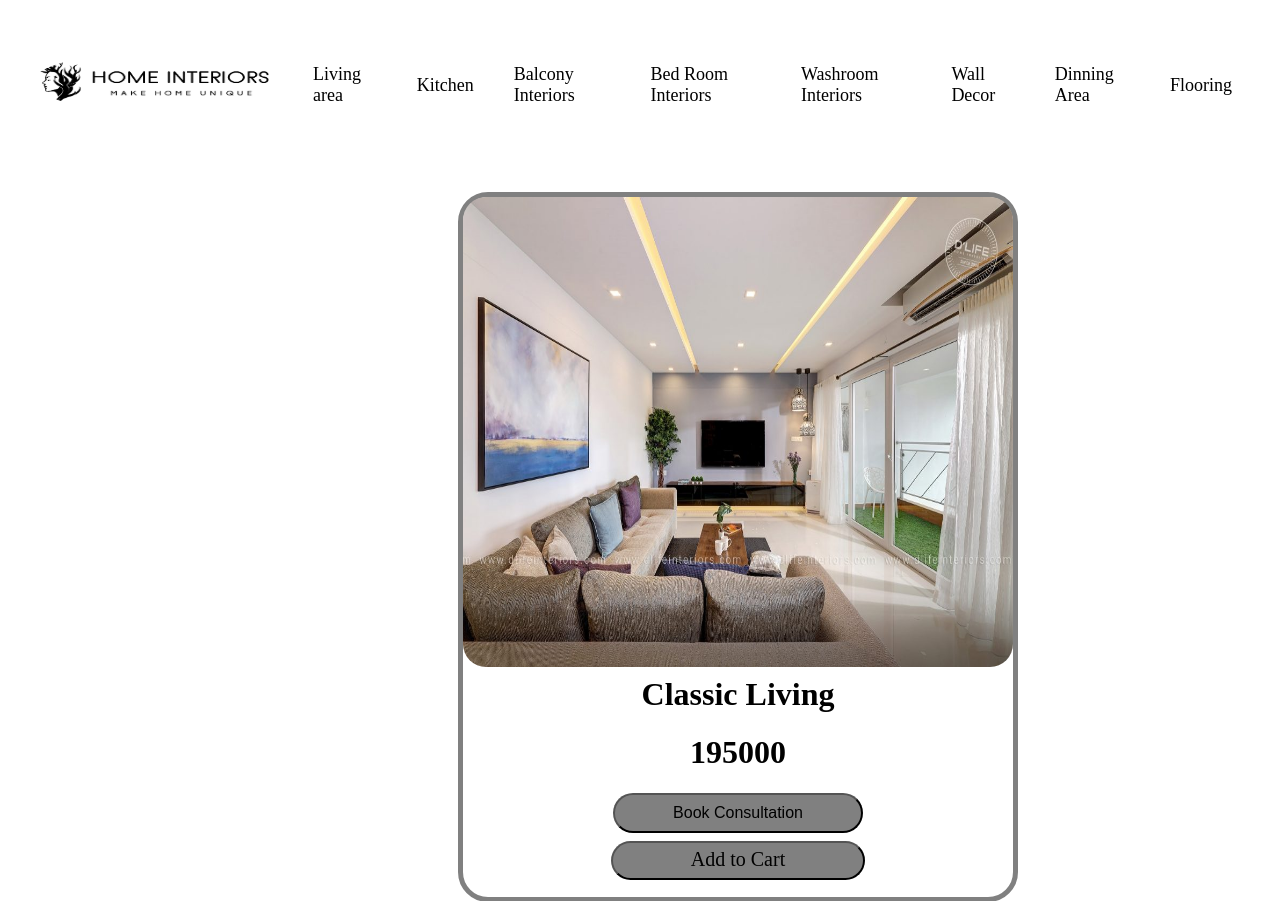
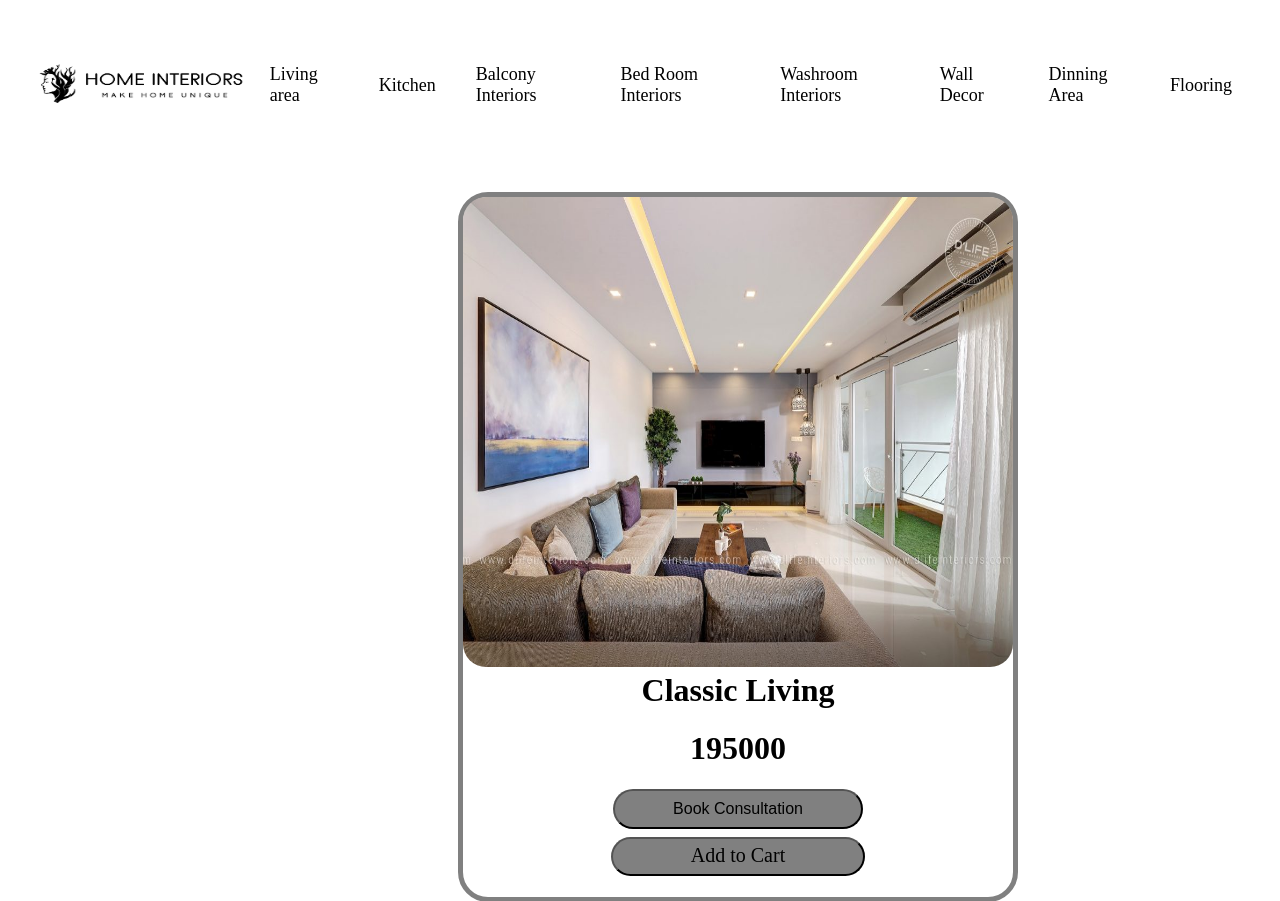
Before and after one commit to Harith252002/home-interiors-django, a Django app: page /category/cateogries_details/3/ in a window 1280 px wide. Shown: the top 901 px of the page. Run offline with Django 5.2, Linux system fonts and the light colour scheme; data comes from the database, SQL or seed files in the repository.

Commit message:
Update catd.css

```diff
--- a/static/catd.css
+++ b/static/catd.css
@@ -168,3 +168,13 @@ footer{
     top: 2350px;
     width: 100%;
 }
+img {
+    max-width: 100%;
+    height: auto;
+    display: block;
+}
+img {
+    max-width: 100%;
+    height: auto;
+    display: block;
+}
```
